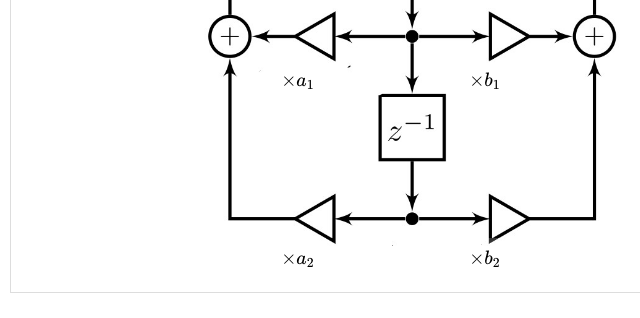
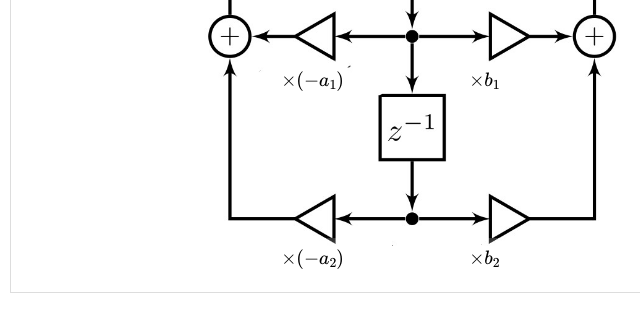
Before and after one commit to chivertj/dspworksheets, a plain HTML site: page IIRFilters/biquadanalyzermanualentry.html in a window 1280 px wide. Shown: the part 346-664 px from the top of the page, 220-860 px from the left. Drawn offline with nearby package versions, Linux system fonts and the light colour scheme.

Commit message:
biquadanalyzermanual.html denominator coefficients had incorrect signs.

```diff
--- a/IIRFilters/biquadanalyzermanualentry.html
+++ b/IIRFilters/biquadanalyzermanualentry.html
@@ -61,8 +61,8 @@ window.MathJax = {
   <div class="coeff-label" id="label-b1" style="top:50%; left:60%;">\(\times b_1\)</div>
   <div class="coeff-label" id="label-b2" style="top:87%; left:60%;">\(\times b_2\)</div>
 
-  <div class="coeff-label" id="label-a1" style="top:50%; left:35%;">\(\times a_1\)</div>
-  <div class="coeff-label" id="label-a2" style="top:87%; left:35%;">\(\times a_2\)</div>
+  <div class="coeff-label" id="label-a1" style="top:50%; left:35%;">\(\times (-a_1)\)</div>
+  <div class="coeff-label" id="label-a2" style="top:87%; left:35%;">\(\times (-a_2)\)</div>
 </div>
 
 <!-- ========================================================= -->
```
